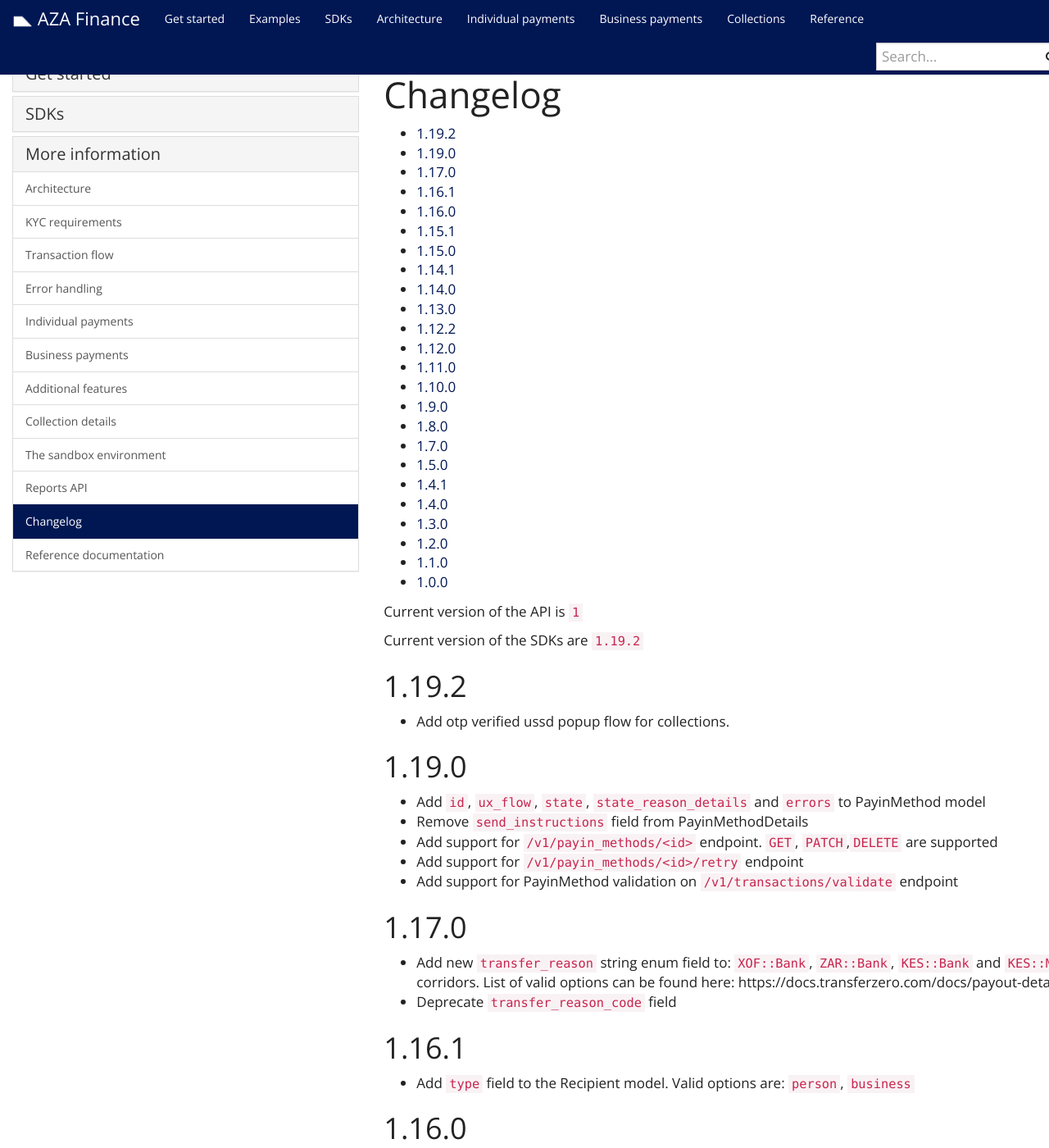
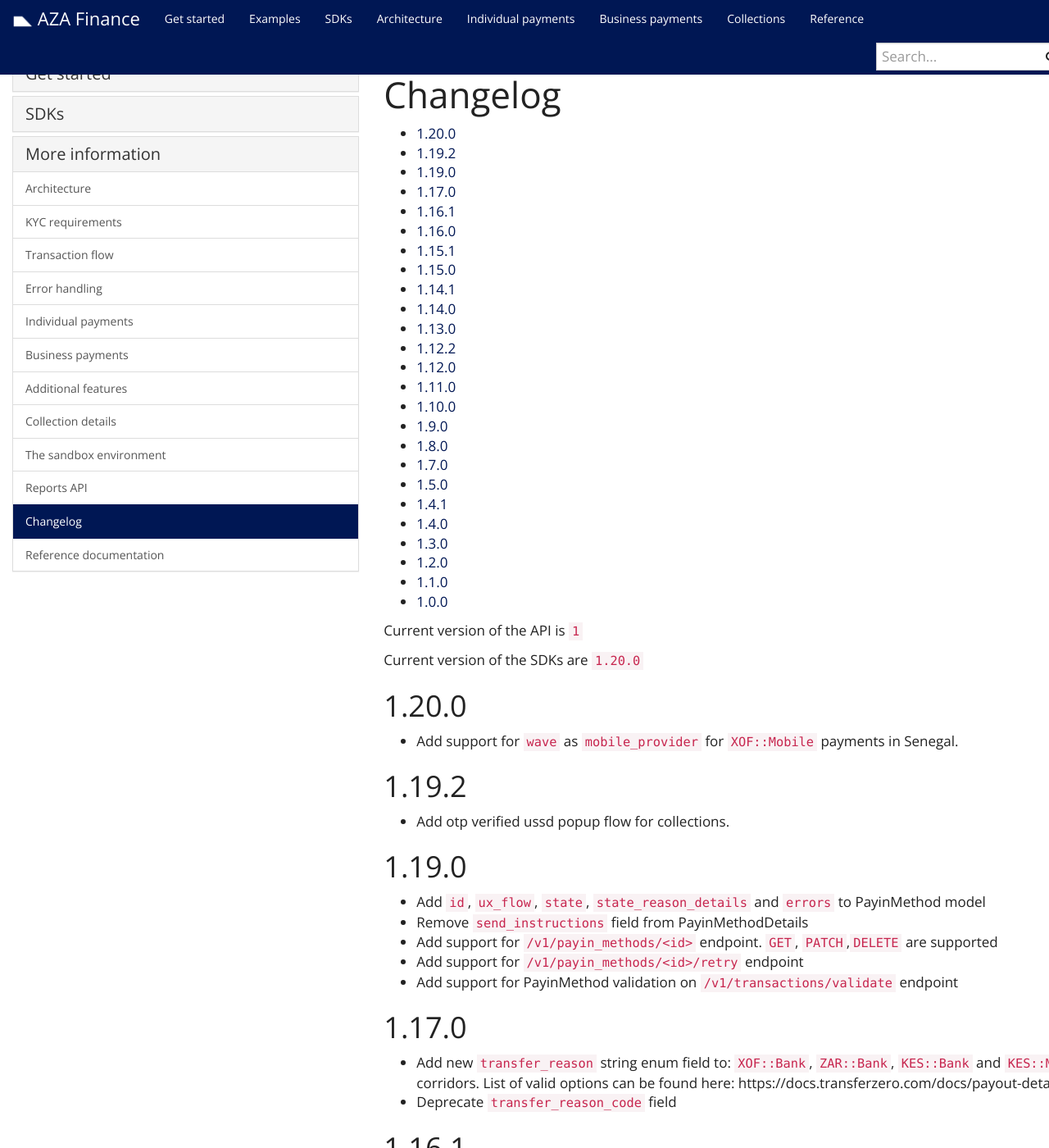
Before and after one commit to transferzero/api-documentation, a Jekyll site: the page built from _docs/changelog.md, in a window 1280 px wide and 1400 px high. Shown: the whole window at 82% size. Built offline with Jekyll 4.4.1, drawn with Linux system fonts in a browser that asks for light colours; nearby versions of some CDN libraries; comment, search, counter and statistics services are not loaded.

Commit message:
BTA-7910 Add Wave as supported XOF Mobile provider

```diff
--- a/_docs/changelog.md
+++ b/_docs/changelog.md
@@ -8,7 +8,11 @@ permalink: /docs/changelog/
 
 Current version of the API is `1`
 
-Current version of the SDKs are `1.19.2`
+Current version of the SDKs are `1.20.0`
+
+1.20.0
+------
+* Add support for `wave` as `mobile_provider` for `XOF::Mobile` payments in Senegal.
 
 1.19.2
 ------
```
Also changed, not shown: _docs/individual-payments.md (+1 -0 lines).
